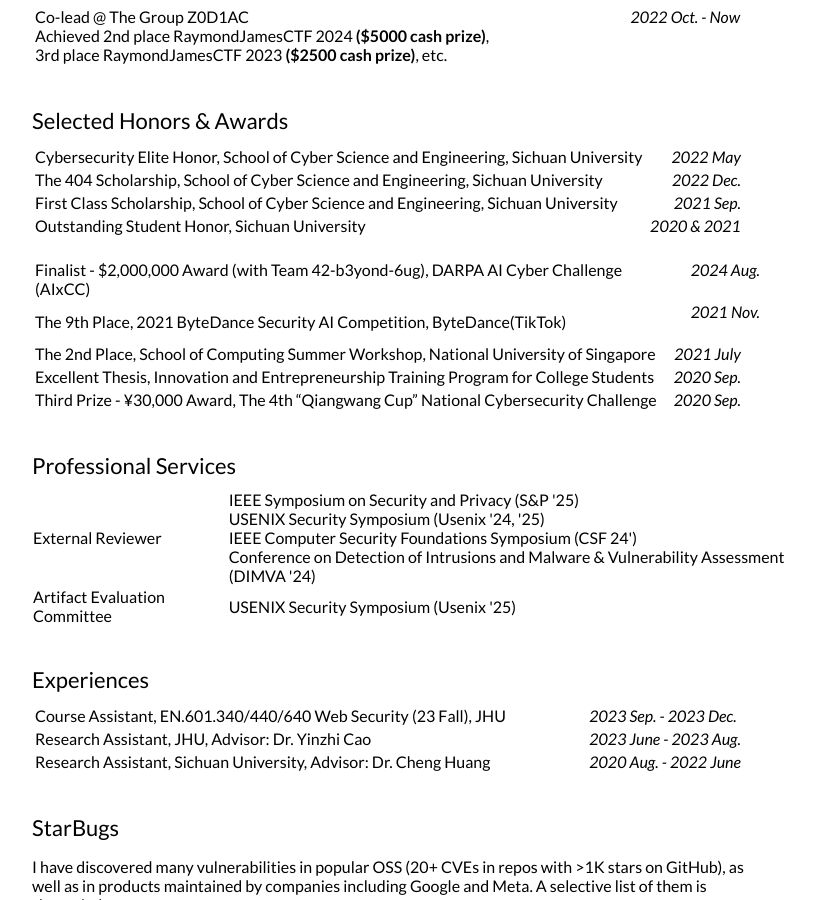
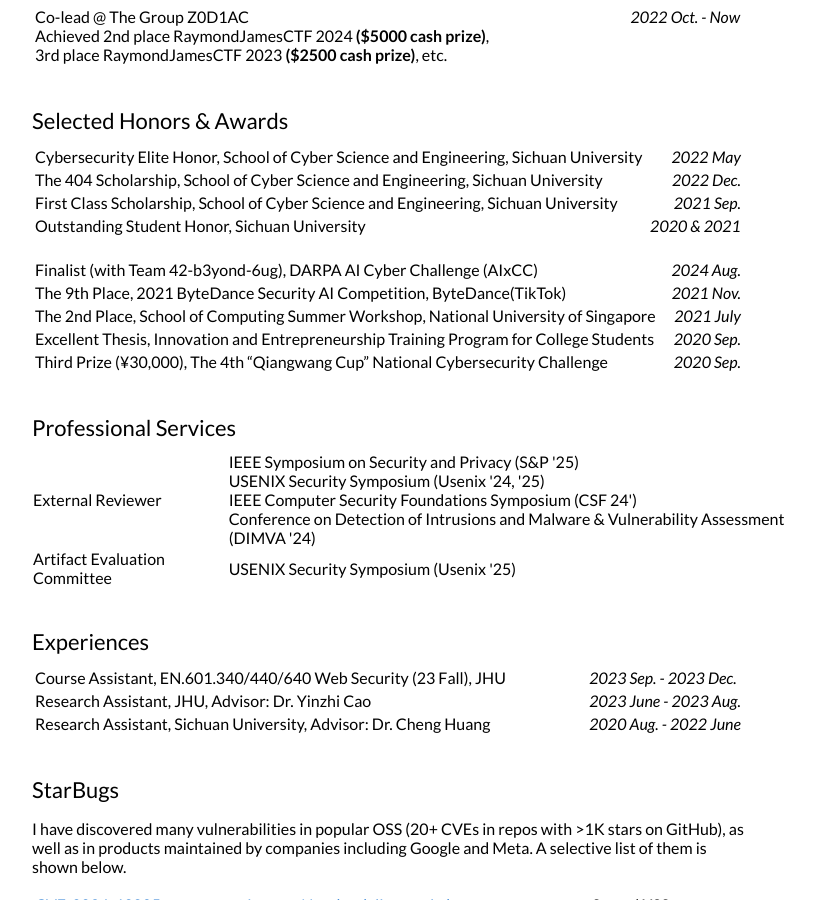
Before and after one commit to jackfromeast/jackfromeast.github.io, a Jekyll site: the page built from _posts/2024-09-23-FollowMyFlow.md, in a window 1280 px wide and 900 px high, scrolled down 1281 px. Shown: the whole window, without its empty margins (228-1043 px from the left). Built offline with Jekyll 4.4.1, drawn with Linux system fonts in a browser that asks for light colours.

Commit message:
Update the award part.

```diff
--- a/_layouts/default.html
+++ b/_layouts/default.html
@@ -166,7 +166,7 @@
               <br>
               <table style="width:100%;table-layout:auto;">
                 <tr>
-                  <td>Finalist - $2,000,000 Award (with Team 42-b3yond-6ug), DARPA AI Cyber Challenge (AIxCC)</td>
+                  <td>Finalist (with Team 42-b3yond-6ug), DARPA AI Cyber Challenge (AIxCC)</td>
                   <td style="text-align:right; padding-right:30px;"><em>2024 Aug.</em> &emsp;</td>
                 </tr>
                 <tr>
@@ -182,7 +182,7 @@
                   <td style="text-align:right; padding-right:30px;"><em>2020 Sep.</em> &emsp;</td>
                 </tr>
                 <tr>
-                  <td>Third Prize - ¥30,000 Award, The 4th “Qiangwang Cup” National Cybersecurity Challenge</td>
+                  <td>Third Prize (¥30,000), The 4th “Qiangwang Cup” National Cybersecurity Challenge</td>
                   <td style="text-align:right; padding-right:30px;"><em>2020 Sep.</em> &emsp;</td>
                 </tr>
               </table>
```
